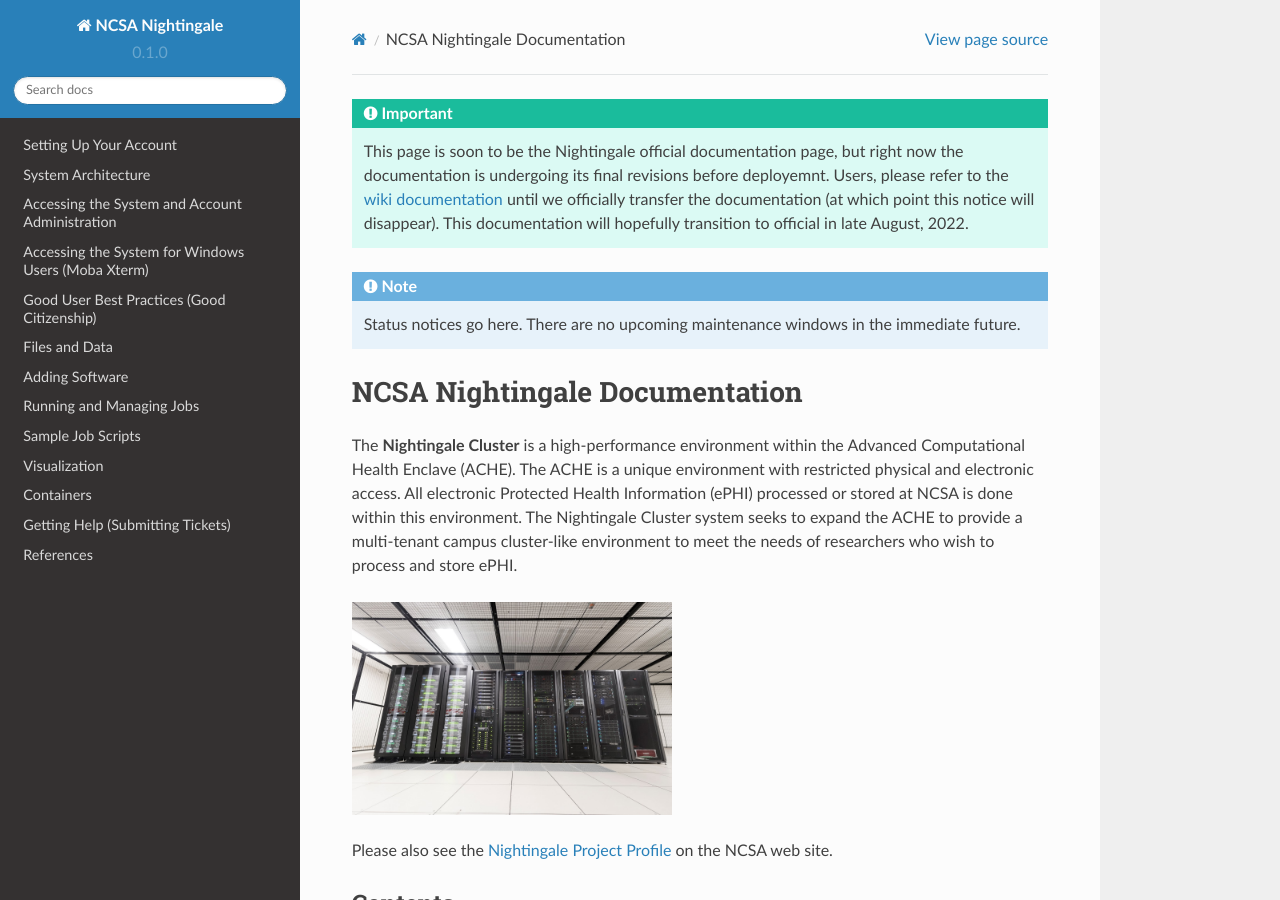
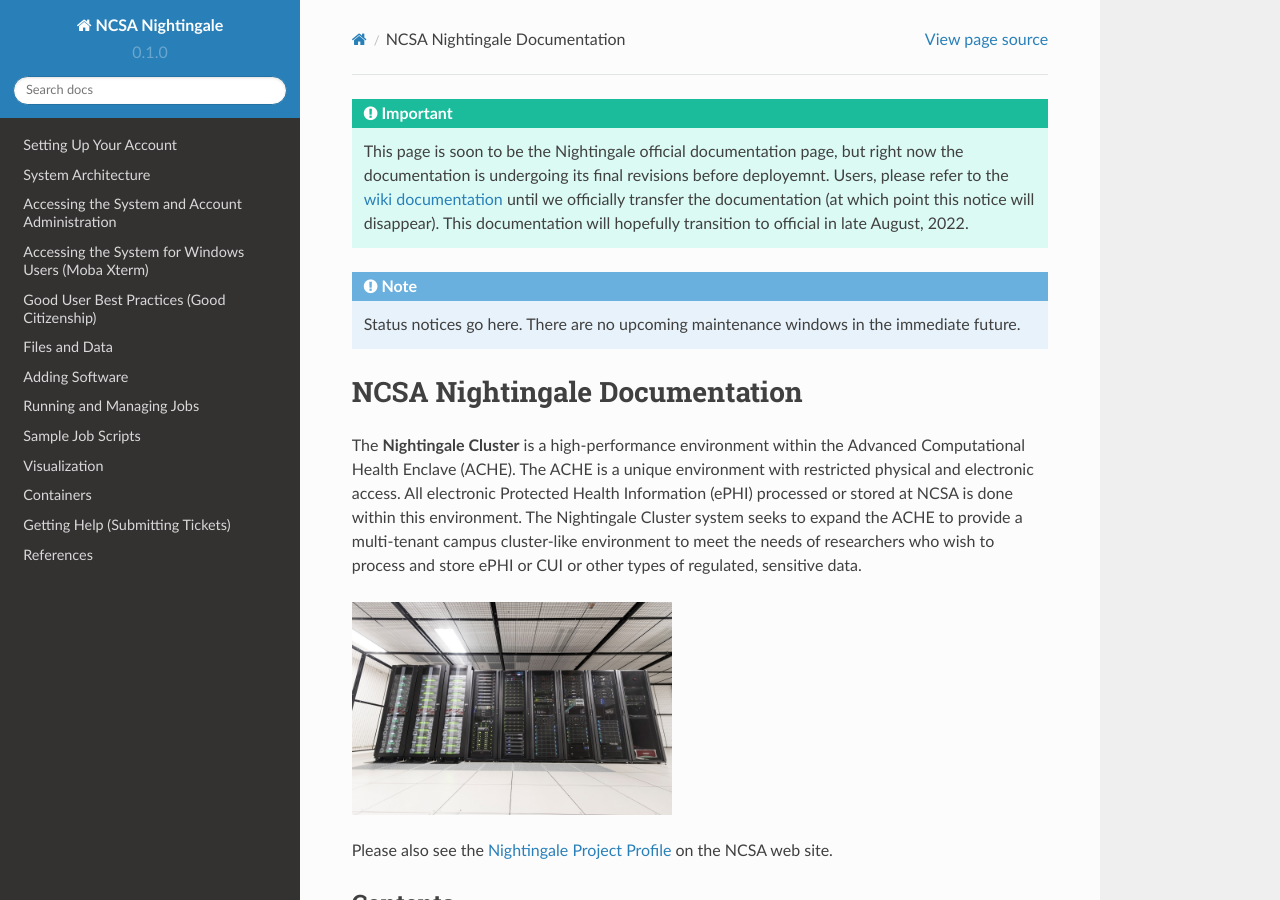
Before and after one commit to sfkappes/NG_documentation, a Sphinx documentation site: the page built from docs/source/index.rst, in a window 1280 px wide and 900 px high. Built offline with Sphinx 7.4.7 and the Read the Docs theme 2.0.0, drawn with Linux system fonts in a browser that asks for light colours; pages that are not in the unit, such as notebooks, are missing from menus.

Commit message:
RSD added
Added notation for ePHI or CUI or other regulated, sensitive data.

```diff
--- a/docs/source/index.rst
+++ b/docs/source/index.rst
@@ -9,7 +9,7 @@
 NCSA Nightingale Documentation
 =========================================================
 
-The **Nightingale Cluster** is a high-performance environment within the Advanced Computational Health Enclave (ACHE). The ACHE is a unique environment with restricted physical and electronic access. All electronic Protected Health Information (ePHI) processed or stored at NCSA is done within this environment. The Nightingale Cluster system seeks to expand the ACHE to provide a multi-tenant campus cluster-like environment to meet the needs of researchers who wish to process and store ePHI.
+The **Nightingale Cluster** is a high-performance environment within the Advanced Computational Health Enclave (ACHE). The ACHE is a unique environment with restricted physical and electronic access. All electronic Protected Health Information (ePHI) processed or stored at NCSA is done within this environment. The Nightingale Cluster system seeks to expand the ACHE to provide a multi-tenant campus cluster-like environment to meet the needs of researchers who wish to process and store ePHI or CUI or other types of regulated, sensitive data.
 
 .. image:: ACHE_cage_2.jpg
    :scale: 20 %
```
